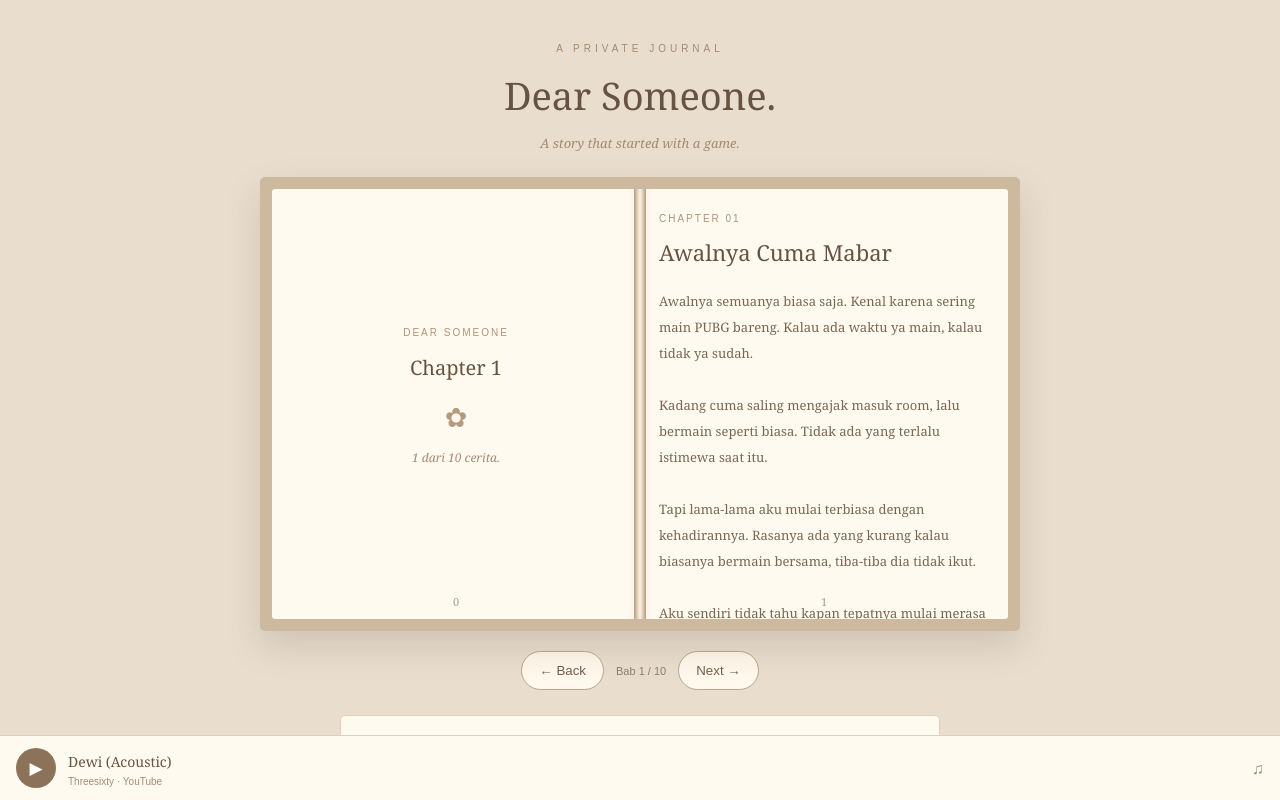
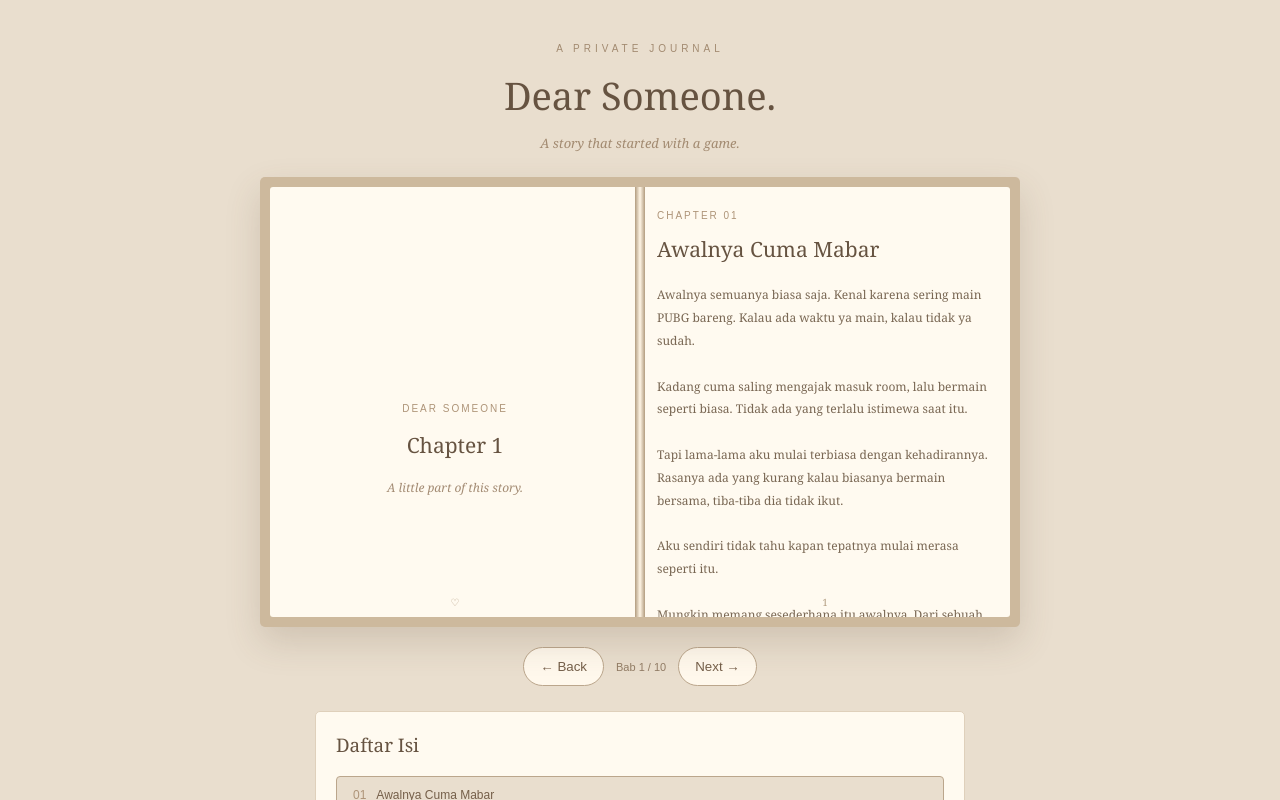
Before and after one commit to rozyalfan46-ops/Dear-someone, a plain HTML site: page index.html in a window 1280 px wide. Both pictures are taken after a click on the button "Next →". Shown: the top 800 px of the page. Drawn offline with Linux system fonts and the light colour scheme.

Commit message:
Refactor HTML structure and styles for clarity

```diff
--- a/index.html
+++ b/index.html
@@ -3,119 +3,59 @@
 <html lang="id">
 <head>
 <meta charset="UTF-8">
-<meta name="viewport" content="width=device-width,initial-scale=1">
+<meta name="viewport" content="width=device-width, initial-scale=1">
 <meta name="theme-color" content="#e9dece">
 <title>Dear Someone</title>
+
 <style>
 *{box-sizing:border-box}
 body{
- margin:0;background:#e9dece;color:#665341;
- font-family:Georgia,serif;padding:20px 12px 100px;
+ margin:0;padding:20px 12px 35px;
+ background:#e9dece;color:#665341;
+ font-family:Georgia,serif;
 }
 header{text-align:center;margin:15px 0 25px}
 header small{font:10px Arial;letter-spacing:4px;color:#a28a70}
 header h1{font-size:38px;font-weight:normal;margin:12px 0}
 header p{font-size:13px;font-style:italic;color:#a28a70}
-.book-wrap{max-width:760px;margin:auto}
-.book{
- display:grid;grid-template-columns:1fr 1fr;
- padding:12px;background:#cdb99d;border-radius:5px;
- box-shadow:0 15px 35px #65503b30;position:relative;
- perspective:1400px;
-}
-.book:after{
- content:"";position:absolute;left:50%;top:12px;bottom:12px;
- width:12px;transform:translateX(-50%);
- background:linear-gradient(90deg,#b29c7f,#fff5e5,#b29c7f);
- z-index:3;
-}
-.page{
- height:430px;background:#fffaf0;padding:24px 19px;
- position:relative;overflow:auto;
-}
+.book{max-width:760px;margin:auto;display:grid;grid-template-columns:1fr 1fr;padding:10px;background:#cdb99d;position:relative;border-radius:5px;box-shadow:0 15px 35px #65503b30;perspective:1200px}
+.page{height:430px;background:#fffaf0;padding:23px 17px;overflow:auto;position:relative}
 .left{border-radius:3px 0 0 3px}
 .right{border-radius:0 3px 3px 0}
-.left:after{
- content:"";position:absolute;right:0;top:0;bottom:0;width:12px;
- background:linear-gradient(90deg,transparent,#9c82601a);
-}
-.right:after{
- content:"";position:absolute;left:0;top:0;bottom:0;width:12px;
- background:linear-gradient(90deg,#9c82601a,transparent);
-}
-.page-number{
- position:absolute;bottom:10px;left:0;right:0;
- text-align:center;color:#b39d82;font-size:11px;
- pointer-events:none;
-}
-.left-inner{
- min-height:100%;display:flex;flex-direction:column;
- justify-content:center;text-align:center;padding:8px;
-}
-.ornament{font-size:27px;color:#b49b7b}
-.left-inner h2{font-size:22px;font-weight:normal}
-.left-inner p{font-size:12px;line-height:1.9;color:#a38b73;font-style:italic}
-.chapter-label{font:10px Arial;letter-spacing:2px;color:#ae9478}
-.chapter-title{font-size:22px;font-weight:normal;line-height:1.4;margin:13px 0 20px}
-.story{
- font-size:13px;line-height:2;color:#796753;
- white-space:pre-line;overflow-wrap:anywhere;
-}
-#turner{
- position:absolute;z-index:5;left:50%;top:12px;bottom:12px;
- width:calc(50% - 12px);background:#fffaf0;
- transform-origin:left center;pointer-events:none;opacity:0;
-}
-#turner.flip{opacity:1;animation:flip .65s ease-in-out}
-@keyframes flip{to{transform:rotateY(-180deg)}}
-.controls{
- display:flex;justify-content:center;align-items:center;
- gap:12px;margin:20px 0;
-}
-button{
- font-family:Arial,sans-serif;cursor:pointer;
-}
-.controls button,.toc-button{
- border:1px solid #bba68c;background:#fff8ec;
- color:#755f49;border-radius:25px;padding:11px 17px;
-}
-button:disabled{opacity:.35}
+.book:after{content:"";position:absolute;left:50%;top:10px;bottom:10px;width:10px;transform:translateX(-50%);background:linear-gradient(90deg,#b29c7f,#fff5e5,#b29c7f);z-index:3}
+#leftContent{height:100%;display:flex;flex-direction:column;justify-content:center;text-align:center}
+#leftContent h2{font-weight:normal;font-size:21px}
+#leftContent p{font-size:12px;line-height:1.9;color:#a38b73;font-style:italic}
+.label{font:10px Arial;letter-spacing:2px;color:#ae9478}
+#rightContent h2{font-size:21px;font-weight:normal;line-height:1.4;margin:14px 0 20px}
+.story{font-size:12px;line-height:1.9;color:#796753;white-space:pre-line}
+.page-number{position:absolute;bottom:8px;left:0;right:0;text-align:center;font-size:10px;color:#b39d82}
+.controls{display:flex;align-items:center;justify-content:center;gap:12px;margin:20px auto}
+.controls button,.toc button{background:#fff8ec;border:1px solid #bba68c;color:#755f49;padding:11px 16px;border-radius:25px}
+.controls button:disabled{opacity:.35}
 #counter{font:11px Arial;color:#927c65}
-.toc{
- max-width:600px;margin:25px auto;background:#fffaf0;
- padding:22px;border:1px solid #dfd0bb;border-radius:5px;
-}
-.toc h3{font-weight:normal;margin:0 0 15px}
-.toc-button{
- display:block;width:100%;text-align:left;border-radius:4px;
- margin:8px 0;padding:12px 14px;font-size:12px;
-}
-.toc-button span{color:#ac9274;margin-right:10px}
-.toc-button.active{background:#e9dece}
-.music{
- position:fixed;bottom:0;left:0;right:0;
- background:#fffaf0;border-top:1px solid #dfd0bb;
- padding:12px 16px;display:flex;align-items:center;
- gap:12px;z-index:10;
-}
-.music button{
- border:0;border-radius:50%;width:40px;height:40px;
- background:#8b7258;color:white;font-size:17px;
-}
-.music-info{flex:1}
-.music-info strong{font-weight:normal;font-size:14px}
-.music-info small{display:block;font:10px Arial;color:#a38b73;margin-top:4px}
-iframe{position:absolute;width:1px;height:1px;left:-9999px}
-.footer{text-align:center;color:#a38b73;font:11px Arial;margin:25px}
+.section{max-width:650px;margin:25px auto;background:#fffaf0;padding:20px;border:1px solid #dfd0bb;border-radius:5px}
+.section h3{font-weight:normal;margin-top:0}
+.toc button{display:block;width:100%;text-align:left;margin:8px 0;border-radius:4px;font-size:12px}
+.toc button.active{background:#e9dece}
+.toc span{color:#ae9478;margin-right:10px}
+.music-box{max-width:650px;margin:25px auto;background:#fffaf0;border:1px solid #dfd0bb;padding:17px;border-radius:6px}
+.music-box h3{font-weight:normal;margin:0 0 5px}
+.music-box p{font:11px Arial;color:#a38b73;margin:0 0 15px}
+.music-box iframe{width:100%;height:190px;border:0;border-radius:5px;background:#eee}
+.yt-link{display:block;text-align:center;margin-top:12px;color:#8b7258;font:12px Arial}
+.footer{text-align:center;color:#a18b75;font:11px Arial;margin:25px}
 @media(max-width:450px){
- .page{height:410px;padding:22px 15px}
- .chapter-title{font-size:19px}
- .story{font-size:12px;line-height:1.9}
+ .page{height:420px;padding:20px 14px}
+ #rightContent h2{font-size:18px}
+ .story{font-size:11px;line-height:1.85}
  .controls{gap:7px}
  .controls button{padding:10px 12px;font-size:11px}
+ .music-box iframe{height:190px}
 }
 </style>
 </head>
+
 <body>
 
 <header>
@@ -124,20 +64,15 @@ iframe{position:absolute;width:1px;height:1px;left:-9999px}
  <p>A story that started with a game.</p>
 </header>
 
-<div class="book-wrap">
 <div class="book">
-
  <div class="page left">
-   <div class="left-inner" id="leftContent"></div>
-   <div class="page-number" id="leftNumber"></div>
+  <div id="leftContent"></div>
+  <div class="page-number">♡</div>
  </div>
-
  <div class="page right">
   <div id="rightContent"></div>
-   <div class="page-number" id="rightNumber"></div>
+  <div class="page-number" id="pageNum"></div>
  </div>
-
-  <div id="turner"></div>
 </div>
 
 <div class="controls">
@@ -145,35 +80,39 @@ iframe{position:absolute;width:1px;height:1px;left:-9999px}
  <span id="counter">Cover</span>
  <button id="next" onclick="turn(1)">Next →</button>
 </div>
-</div>
 
-<section class="toc">
+<section class="section toc">
  <h3>Daftar Isi</h3>
  <div id="tocList"></div>
 </section>
 
-<div class="footer">Some stories are better kept in a diary. ♡</div>
+<!-- YOUTUBE PLAYER -->
+<section class="music-box">
+ <h3>♫ Now Playing</h3>
+ <p>Dewi (Acoustic) — Threesixty</p>
 
-<iframe id="yt"
- src="https://www.youtube-nocookie.com/embed/tAc1nYVV_FU?enablejsapi=1&playsinline=1&autoplay=0"
- allow="autoplay;encrypted-media;picture-in-picture"
- title="Dewi Acoustic">
+ <iframe
+  src="https://www.youtube.com/embed/tAc1nYVV_FU?playsinline=1&rel=0"
+  title="Dewi Acoustic Threesixty"
+  allow="accelerometer; autoplay; clipboard-write; encrypted-media; gyroscope; picture-in-picture; web-share"
+  referrerpolicy="strict-origin-when-cross-origin"
+  allowfullscreen>
  </iframe>
 
-<div class="music">
- <button id="musicBtn" onclick="music()">▶</button>
- <div class="music-info">
-  <strong>Dewi (Acoustic)</strong>
-  <small>Threesixty · YouTube</small>
- </div>
- <span style="color:#a58b73">♫</span>
+ <a class="yt-link"
+ href="https://youtu.be/tAc1nYVV_FU"
+ target="_blank">
+ Buka langsung di YouTube ↗
+ </a>
+</section>
+
+<div class="footer">
+ Some stories are better kept in a diary. ♡
 </div>
 
 <script>
 const chapters=[
-{
- title:"Awalnya Cuma Mabar",
- text:`Awalnya semuanya biasa saja. Kenal karena sering main PUBG bareng. Kalau ada waktu ya main, kalau tidak ya sudah.
+["Awalnya Cuma Mabar",`Awalnya semuanya biasa saja. Kenal karena sering main PUBG bareng. Kalau ada waktu ya main, kalau tidak ya sudah.
 
 Kadang cuma saling mengajak masuk room, lalu bermain seperti biasa. Tidak ada yang terlalu istimewa saat itu.
 
@@ -181,11 +120,9 @@ Tapi lama-lama aku mulai terbiasa dengan kehadirannya. Rasanya ada yang kurang k
 
 Aku sendiri tidak tahu kapan tepatnya mulai merasa seperti itu.
 
-Mungkin memang sesederhana itu awalnya. Dari sebuah permainan, kemudian ada seseorang yang mulai menarik perhatianku.`
-},
-{
- title:"Mulai Terbiasa",
- text:`Hari-hari berikutnya berjalan seperti biasa. Sesekali mabar, sesekali ngobrol, dan kadang saling bercanda.
+Mungkin memang sesederhana itu awalnya. Dari sebuah permainan, kemudian ada seseorang yang mulai menarik perhatianku.`],
+
+["Mulai Terbiasa",`Hari-hari berikutnya berjalan seperti biasa. Sesekali mabar, sesekali ngobrol, dan kadang saling bercanda.
 
 Tidak selalu ada hal menarik yang dibicarakan. Bahkan terkadang kami hanya fokus bermain.
 
@@ -195,11 +132,9 @@ Aku mulai mengenali kebiasaannya saat bermain. Cara dia bercanda, cara dia berbi
 
 Mungkin karena terlalu sering bersama, semuanya jadi terasa akrab.
 
-Dan tanpa sadar, aku mulai menikmati kebiasaan itu.`
-},
-{
- title:"Menunggu Ajakan",
- text:`Ada satu hal yang mulai kusadari belakangan ini.
+Dan tanpa sadar, aku mulai menikmati kebiasaan itu.`],
+
+["Menunggu Ajakan",`Ada satu hal yang mulai kusadari belakangan ini.
 
 Kadang aku membuka PUBG bukan karena benar-benar ingin bermain. Aku hanya berharap dia sedang online.
 
@@ -209,11 +144,9 @@ Aku juga tidak pernah bilang kalau sebenarnya aku menunggu.
 
 Bagiku mungkin terdengar sepele. Tapi ternyata ada seseorang yang bisa membuat hal sederhana seperti bermain game terasa lebih menyenangkan.
 
-Entah ini hanya karena sudah terbiasa atau memang ada perasaan lain.`
-},
-{
- title:"Obrolan di Luar Game",
- text:`Awalnya kami lebih sering berbicara saat bermain. Tapi perlahan obrolan itu kadang berlanjut di luar game.
+Entah ini hanya karena sudah terbiasa atau memang ada perasaan lain.`],
+
+["Obrolan di Luar Game",`Awalnya kami lebih sering berbicara saat bermain. Tapi perlahan obrolan itu kadang berlanjut di luar game.
 
 Tidak selalu panjang. Kadang hanya membahas sesuatu yang baru terjadi, bercanda, atau bertanya hal sederhana.
 
@@ -223,11 +156,9 @@ Ada kalanya aku ingin melanjutkan obrolan, tetapi bingung harus membahas apa.
 
 Aku tidak mau terlihat terlalu memaksakan percakapan.
 
-Jadi, aku mencoba bersikap biasa saja. Walaupun sebenarnya aku senang setiap kali ada kesempatan untuk berbicara dengannya.`
-},
-{
- title:"Sebenarnya Aku Kenapa?",
- text:`Belakangan ini aku mulai bertanya kepada diri sendiri.
+Jadi, aku mencoba bersikap biasa saja. Walaupun sebenarnya aku senang setiap kali ada kesempatan untuk berbicara dengannya.`],
+
+["Sebenarnya Aku Kenapa?",`Belakangan ini aku mulai bertanya kepada diri sendiri.
 
 Kenapa sekarang aku sering memikirkannya? Kenapa hal kecil yang berhubungan dengannya bisa membuatku tersenyum sendiri?
 
@@ -239,11 +170,9 @@ Tapi semakin dipikirkan, semakin sulit rasanya untuk menganggap tidak ada apa-ap
 
 Aku belum tahu harus menyebut perasaan ini apa.
 
-Yang jelas, sekarang dia menjadi salah satu orang yang sering terlintas di pikiranku.`
-},
-{
- title:"Takut Salah Paham",
- text:`Kadang aku berpikir untuk mencoba lebih dekat.
+Yang jelas, sekarang dia menjadi salah satu orang yang sering terlintas di pikiranku.`],
+
+["Takut Salah Paham",`Kadang aku berpikir untuk mencoba lebih dekat.
 
 Tapi kemudian muncul pertanyaan lain. Bagaimana kalau selama ini aku hanya salah mengartikan sikapnya?
 
@@ -255,11 +184,9 @@ Apalagi aku masih nyaman dengan hubungan yang sekarang.
 
 Akhirnya aku memilih untuk tidak terburu-buru.
 
-Mengenalnya lebih jauh mungkin lebih baik daripada sibuk menebak-nebak sesuatu yang belum pasti.`
-},
-{
- title:"Tetap Seperti Biasa",
- text:`Sampai sekarang aku masih mencoba bersikap seperti biasanya.
+Mengenalnya lebih jauh mungkin lebih baik daripada sibuk menebak-nebak sesuatu yang belum pasti.`],
+
+["Tetap Seperti Biasa",`Sampai sekarang aku masih mencoba bersikap seperti biasanya.
 
 Kalau dia mengajak mabar, aku ikut kalau memang sedang bisa. Kalau ada kesempatan ngobrol, ya ngobrol.
 
@@ -271,11 +198,9 @@ Aku juga tidak tahu apakah suatu saat nanti akan ada kesempatan untuk mengenalny
 
 Untuk sekarang, aku hanya ingin menikmati waktu yang ada tanpa membuat keadaan menjadi rumit.
 
-Tidak semua hal harus segera mendapatkan jawaban.`
-},
-{
- title:"Ada Rasa yang Disimpan",
- text:`Ada beberapa hal yang sebenarnya ingin aku katakan, tetapi selalu berhenti sebelum sempat disampaikan.
+Tidak semua hal harus segera mendapatkan jawaban.`],
+
+["Ada Rasa yang Disimpan",`Ada beberapa hal yang sebenarnya ingin aku katakan, tetapi selalu berhenti sebelum sempat disampaikan.
 
 Bukan karena tidak ingin jujur. Aku hanya belum menemukan waktu dan cara yang tepat.
 
@@ -285,11 +210,9 @@ Jadi untuk sementara, semuanya kusimpan sendiri.
 
 Bukan berarti aku ingin terus seperti ini. Hanya saja, aku masih ingin mengenalnya lebih jauh sebelum memutuskan sesuatu.
 
-Siapa tahu nanti aku bisa lebih memahami perasaanku sendiri.`
-},
-{
- title:"Entah Dia Sadar atau Tidak",
- text:`Aku terkadang penasaran apakah dia pernah menyadari perubahan kecil dalam sikapku.
+Siapa tahu nanti aku bisa lebih memahami perasaanku sendiri.`],
+
+["Entah Dia Sadar atau Tidak",`Aku terkadang penasaran apakah dia pernah menyadari perubahan kecil dalam sikapku.
 
 Apakah dia tahu kalau aku senang saat dia ikut bermain?
 
@@ -303,11 +226,9 @@ Aku tidak bisa berharap seseorang memahami sesuatu yang bahkan belum pernah aku
 
 Untuk saat ini, biarlah semuanya berjalan seperti biasa.
 
-Aku hanya ingin mengenalnya tanpa harus selalu mencari arti dari setiap hal kecil.`
-},
-{
- title:"Belum Ada Jawaban",
- text:`Sampai halaman ini ditulis, aku masih belum tahu bagaimana kelanjutannya.
+Aku hanya ingin mengenalnya tanpa harus selalu mencari arti dari setiap hal kecil.`],
+
+["Belum Ada Jawaban",`Sampai halaman ini ditulis, aku masih belum tahu bagaimana kelanjutannya.
 
 Kami masih bisa bermain, masih bisa bercanda, dan masih saling berbicara seperti biasa.
 
@@ -323,12 +244,10 @@ Untuk sekarang, aku hanya ingin menikmati prosesnya.
 
 Dan kalau suatu saat dia membaca buku ini, mungkin dia akan tahu bahwa semuanya berawal dari hal sederhana: sering mabar PUBG.
 
-— Dear Someone.`
-}
+— Dear Someone.`]
 ];
 
 let current=-1;
-let busy=false;
 
 function render(){
  const left=document.getElementById("leftContent");
@@ -336,110 +255,72 @@ function render(){
 
  if(current===-1){
   left.innerHTML=`
-   <div class="ornament">✿</div>
+   <div style="font-size:30px">✿</div>
    <h2>Dear Someone.</h2>
    <p>A story that started with a game.<br><br>A little collection of thoughts and moments.</p>
-   <div class="ornament">♡</div>`;
+   <div style="font-size:25px">♡</div>`;
+
   right.innerHTML=`
-   <div style="text-align:center;padding-top:65px">
-    <div class="chapter-label">A PRIVATE JOURNAL</div>
-    <h2 style="font-weight:normal;font-size:25px;margin:22px 0">For Someone<br>Who Doesn't Know.</h2>
-    <p style="font-size:13px;line-height:2;color:#9d866e;font-style:italic">Somewhere between a game<br>and everyday conversations,<br>a story quietly began.</p>
-    <p style="margin-top:35px;color:#ad9477">♡</p>
+   <div style="text-align:center;padding-top:55px">
+   <div class="label">A PRIVATE JOURNAL</div>
+   <h2 style="font-weight:normal;line-height:1.5">For Someone<br>Who Doesn't Know.</h2>
+   <p style="font-size:12px;line-height:2;color:#9d866e;font-style:italic">Somewhere between a game<br>and everyday conversations,<br>a story quietly began.</p>
    </div>`;
-  document.getElementById("leftNumber").textContent="";
-  document.getElementById("rightNumber").textContent="";
   document.getElementById("counter").textContent="Cover";
  }else{
-  const c=chapters[current];
   left.innerHTML=`
-   <div class="left-inner">
-    <div class="chapter-label">DEAR SOMEONE</div>
-    <h2 style="font-size:20px;font-weight:normal">Chapter ${current+1}</h2>
-    <div class="ornament">✿</div>
-    <p>${current+1} dari ${chapters.length} cerita.</p>
+   <div style="text-align:center;padding-top:110px">
+   <div class="label">DEAR SOMEONE</div>
+   <h2 style="font-weight:normal">Chapter ${current+1}</h2>
+   <p style="color:#a38b73;font-size:12px">A little part of this story.</p>
    </div>`;
+
   const label=document.createElement("div");
-  label.className="chapter-label";
+  label.className="label";
   label.textContent="CHAPTER "+String(current+1).padStart(2,"0");
 
   const title=document.createElement("h2");
-  title.className="chapter-title";
-  title.textContent=c.title;
+  title.textContent=chapters[current][0];
 
   const story=document.createElement("div");
   story.className="story";
-  story.textContent=c.text;
+  story.textContent=chapters[current][1];
 
   right.replaceChildren(label,title,story);
-  document.getElementById("leftNumber").textContent=current*2;
-  document.getElementById("rightNumber").textContent=current*2+1;
   document.getElementById("counter").textContent=
    "Bab "+(current+1)+" / "+chapters.length;
  }
 
+ document.getElementById("pageNum").textContent=
+  current<0?"":current+1;
+
  document.getElementById("prev").disabled=current===-1;
  document.getElementById("next").disabled=current===chapters.length-1;
 
- document.querySelectorAll(".toc-button").forEach((b,i)=>{
+ document.querySelectorAll(".toc button").forEach((b,i)=>{
   b.classList.toggle("active",i===current);
  });
 }
 
-function turn(direction){
- if(busy)return;
- let target=current+direction;
- if(target< -1 || target>=chapters.length)return;
-
- busy=true;
- const el=document.getElementById("turner");
- el.classList.remove("flip");
- void el.offsetWidth;
- el.classList.add("flip");
-
- setTimeout(()=>{
-  current=target;
+function turn(n){
+ const next=current+n;
+ if(next < -1 || next>=chapters.length)return;
+ current=next;
  render();
-  el.classList.remove("flip");
-  busy=false;
- },620);
-}
-
-function goTo(index){
- if(busy)return;
- current=index;
- render();
- document.querySelector(".book-wrap").scrollIntoView({
-  behavior:"smooth",block:"start"
- });
 }
 
 const toc=document.getElementById("tocList");
 chapters.forEach((c,i)=>{
  const b=document.createElement("button");
- b.className="toc-button";
  const num=document.createElement("span");
  num.textContent=String(i+1).padStart(2,"0");
- b.append(num,document.createTextNode(c.title));
- b.onclick=()=>goTo(i);
+ b.append(num,document.createTextNode(c[0]));
+ b.onclick=()=>{
+  current=i;
+  render();
+  document.querySelector(".book").scrollIntoView({behavior:"smooth"});
+ };
  toc.appendChild(b);
-});
-
-let playing=false;
-function music(){
- const frame=document.getElementById("yt");
- frame.contentWindow.postMessage(JSON.stringify({
-  event:"command",
-  func:playing?"pauseVideo":"playVideo",
-  args:[]
- }),"*");
- playing=!playing;
- document.getElementById("musicBtn").textContent=playing?"Ⅱ":"▶";
-}
-
-document.addEventListener("keydown",e=>{
- if(e.key==="ArrowRight")turn(1);
- if(e.key==="ArrowLeft")turn(-1);
 });
 
 render();
```
Lines whose indentation alone changed are shown as unchanged.
